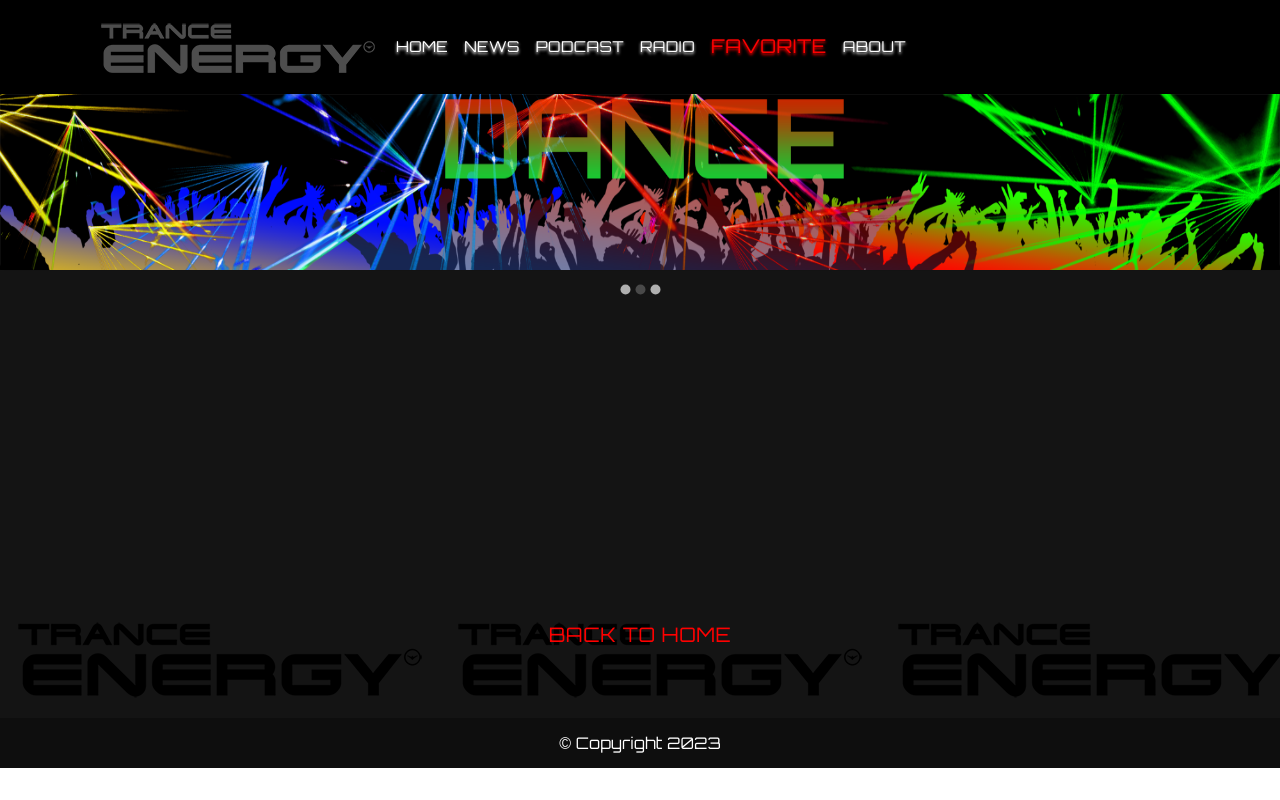
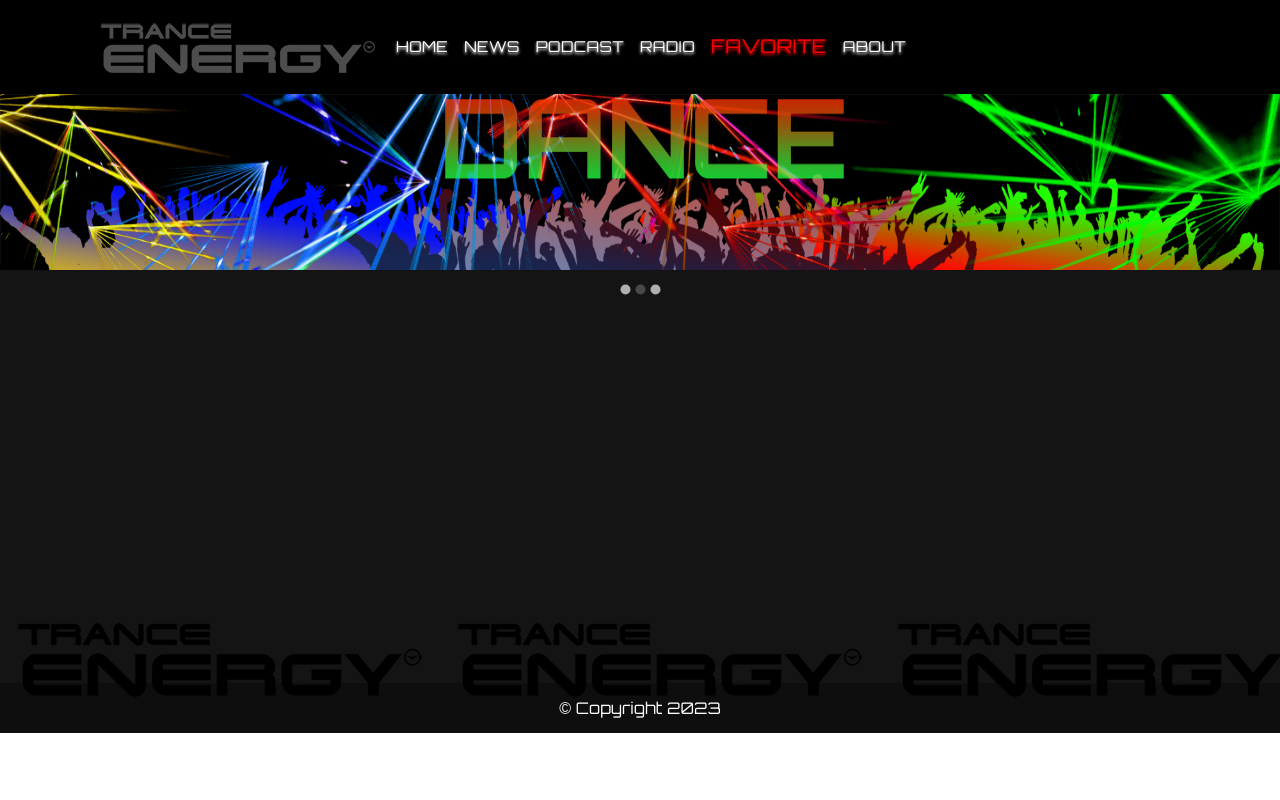
Before and after one commit to Ivanitsky-Oleksii/FP-CW, a React (Create React App) app: page /favorite in a window 1280 px wide. Built offline with nearby package versions, Linux system fonts and the light colour scheme.

Commit message:
fix link in favorite

```diff
--- a/src/components/FavoritList/FavoriteList1.tsx
+++ b/src/components/FavoritList/FavoriteList1.tsx
@@ -13,18 +13,16 @@ type Props = {
     removeFavorite: (id:number)=>void
     FavoriteItem?: any
 }
-
 const FavoriteList = ({
     productsInFavorite,
     productsObject1 = getProductsObject1(productsArray),
     FavoriteItem = FavoriteListItem,removeFavorite,
-
-
 }: Props) => {
     return (
         <>
             {Object.keys(productsInFavorite).map((productId) => (
                 <FavoriteItem
+
                     key={productId}
                     product1={productsObject1[parseInt(productId)]}
                     removeFavorite={removeFavorite}
--- a/src/components/FavoritList/FavoriteListItem.tsx
+++ b/src/components/FavoritList/FavoriteListItem.tsx
@@ -3,6 +3,8 @@ import { Product2 } from "utils/productsArray2"
 import { Product3 } from "utils/productsArray3"
 import {  Card, CardContent, Button} from '@mui/material'
 import "./Favorite.scss"
+import { Link } from 'react-router-dom'
+
 type Props = {
     product1:Product1
     product2:Product2
@@ -18,7 +20,9 @@ const FavoriteListItem1 = ({product1,removeFavorite}:Props) => {
                     <div>
                     <img src={product1.image} alt="#" />
                     </div>
+                    <Link className="back-btn" to="/" >
                     <div>{product1.title}</div>
+                    </Link>
                     <Button
                         variant="outlined"
                         onClick={() => removeFavorite(product1.id)}>DL
--- a/src/pages/Favorite/Favorite.tsx
+++ b/src/pages/Favorite/Favorite.tsx
@@ -1,5 +1,4 @@
 import Button from '@mui/material/Button'
-import { Link } from 'react-router-dom'
 import {  Grid, Stack } from '@mui/material'
 import FavoriteList from 'components/FavoritList/FavoriteList1'
 import FavoriteListItem from 'components/FavoritList/FavoriteListItem'
@@ -10,15 +9,14 @@ type Props = {
     }
     removeFavorite: (id: number) => void
 }
-const Favorite = ({ productsInFavorite, removeFavorite }: Props) => {
+const Favorite = ({ productsInFavorite, removeFavorite}: Props) => {
     return (
         <>
             <Grid item xs={12} sm={6} md={4}>
                 <FavoriteList
                     productsInFavorite={productsInFavorite}
                     FavoriteItem={FavoriteListItem}
-                    removeFavorite={removeFavorite}
-                />
+                    removeFavorite={removeFavorite}/>
             </Grid>
             <Stack
                 direction="row-reverse"
@@ -28,9 +26,6 @@ const Favorite = ({ productsInFavorite, removeFavorite }: Props) => {
                 paddingTop="310px"
             >
                 <Button className="back-btn" color="inherit">
-                    <Link className="back-btn" to="/">
-                        BACK TO HOME
-                    </Link>
                 </Button>
             </Stack>
         </>
```
